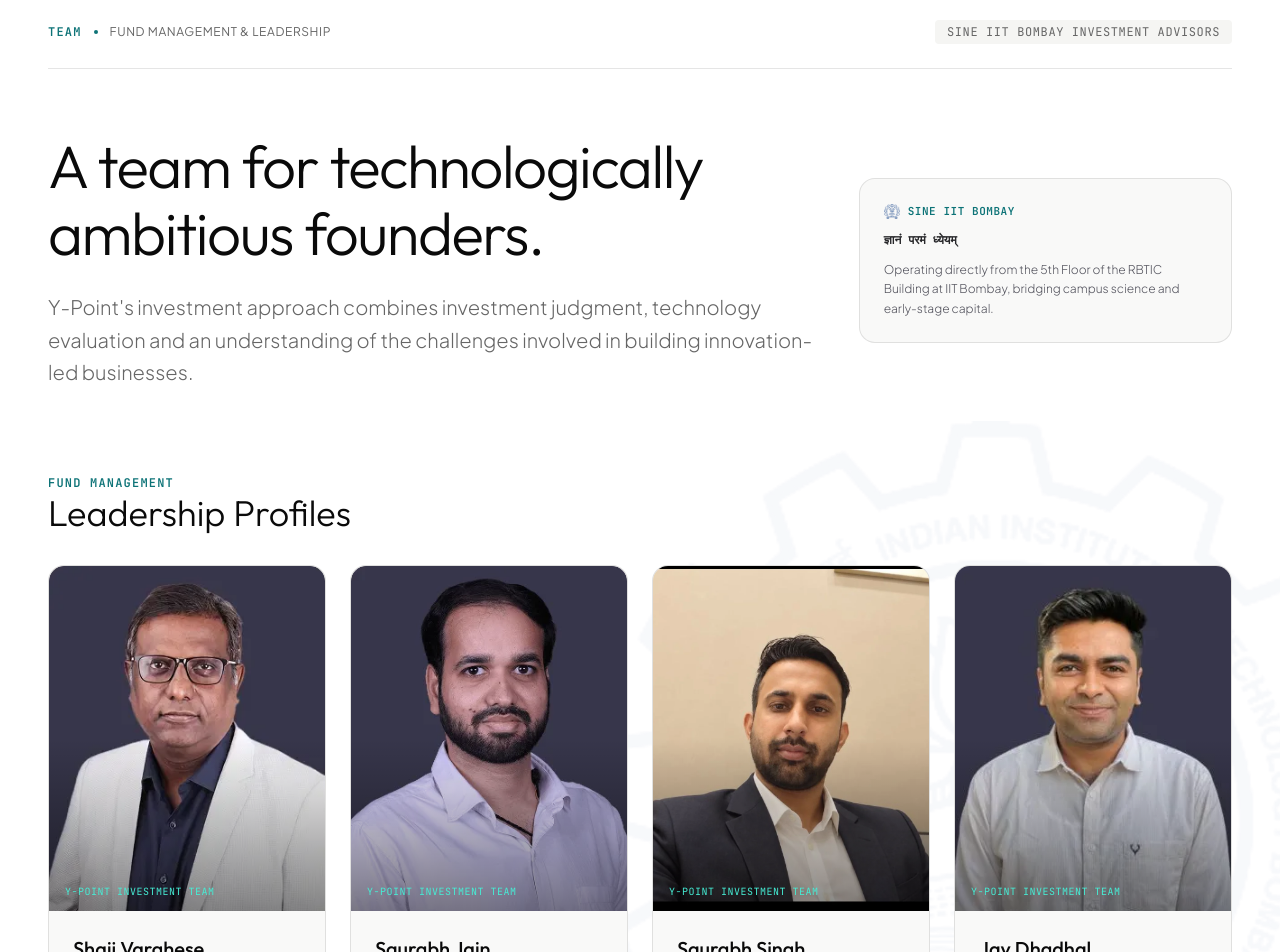
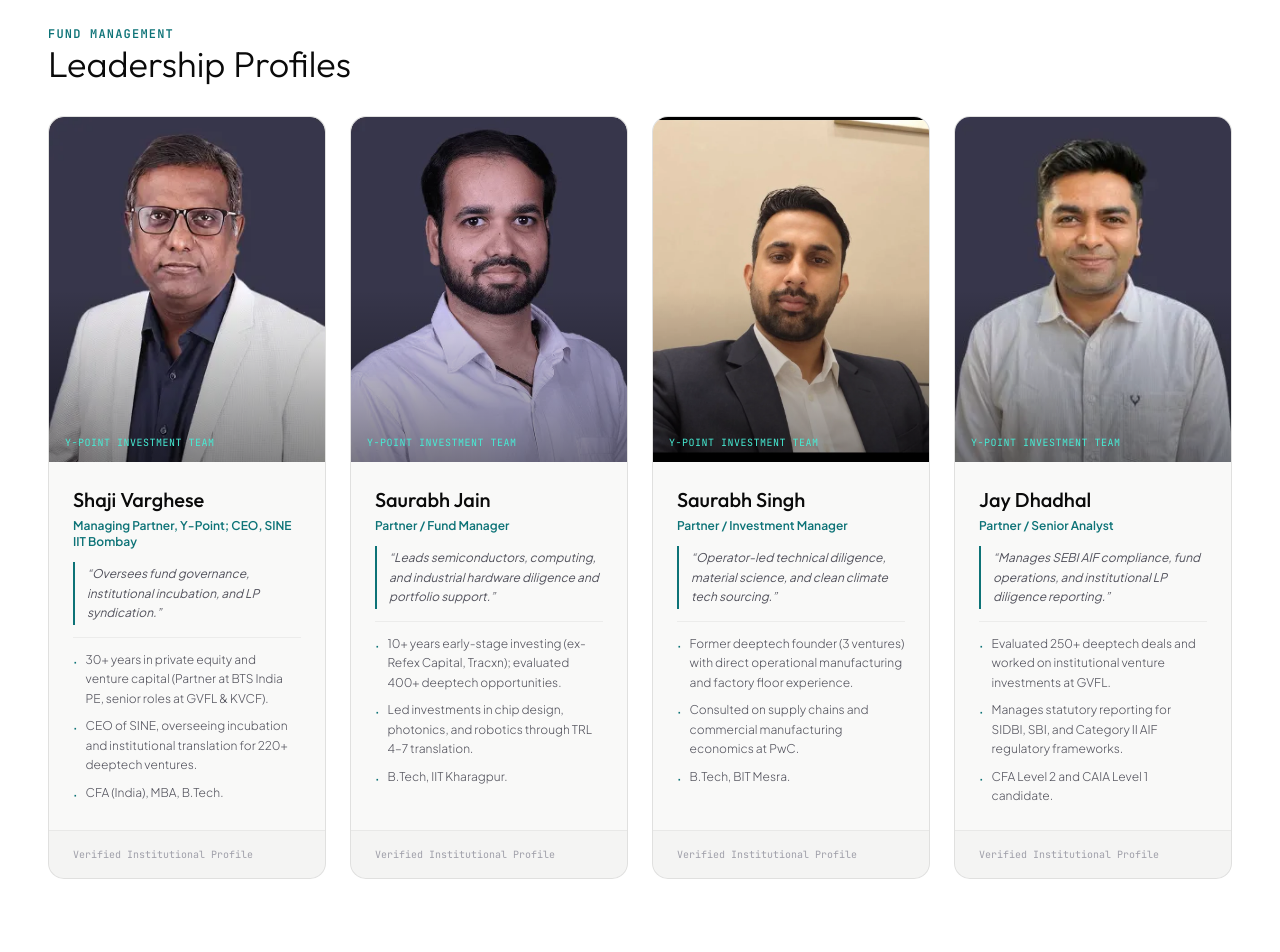
Before and after one commit to Ankit-singh-dot/y-point, a Next.js app in the folder my-app/: page /team in a window 1280 px wide. Shown: the part 140-1092 px from the top of the page. Built offline with nearby package versions, Linux system fonts and the light colour scheme.

Commit message:
imcegh_impoveement app/components/TeamSection.tsx

```diff
--- a/my-app/app/components/TeamSection.tsx
+++ b/my-app/app/components/TeamSection.tsx
@@ -63,69 +63,10 @@ export default function TeamSection() {
 
   return (
     <section id="team" className="relative py-24 sm:py-32 bg-white dark:bg-[#0A0A0A] text-[#0A0A0A] dark:text-white overflow-hidden">
-      {/* Subtle IIT Bombay Crest Watermark in Background */}
-      <div
-        className="absolute -right-28 top-1/4 pointer-events-none select-none opacity-[0.03] dark:opacity-[0.04] w-[450px] h-[450px] sm:w-[650px] sm:h-[650px] lg:w-[800px] lg:h-[800px]"
-        aria-hidden="true"
-      >
-        <Image
-          src="/iitb/iitb-logo.webp"
-          alt=""
-          fill
-          className="object-contain"
-        />
-      </div>
 
       <div className="relative max-w-7xl mx-auto px-4 sm:px-8 lg:px-12">
 
-        {/* SUBTLE BREADCRUMB HEADER */}
-        <div className="flex flex-wrap items-center justify-between gap-4 border-b border-[#E5E5E5] dark:border-white/10 pb-6 mb-12 sm:mb-16">
-          <div className="flex items-center gap-3">
-            <span className="font-mono text-xs uppercase tracking-widest text-[#0D7377] font-semibold">
-              Team
-            </span>
-            <span className="h-1 w-1 rounded-full bg-[#0D7377]" />
-            <span className="font-sans text-xs uppercase tracking-wider text-[#666666] dark:text-zinc-400">
-              Fund Management &amp; Leadership
-            </span>
-          </div>
 
-          <div className="font-mono text-[11px] sm:text-xs tracking-wider text-[#666666] dark:text-zinc-400 bg-[#F5F5F3] dark:bg-white/5 px-3 py-1 rounded">
-            SINE IIT BOMBAY INVESTMENT ADVISORS
-          </div>
-        </div>
-
-        {/* HERO TITLE & INTRO WITH SINE ANCHOR */}
-        <div className="grid grid-cols-1 lg:grid-cols-12 gap-8 items-center mb-16 sm:mb-20">
-          <div className="lg:col-span-8 space-y-6">
-            <h1 className="font-display font-light text-3xl sm:text-5xl lg:text-6xl tracking-tight leading-[1.12]">
-              A team for technologically ambitious founders.
-            </h1>
-            <p className="font-sans font-light text-lg sm:text-xl text-[#666666] dark:text-zinc-300 leading-relaxed max-w-3xl">
-              Y-Point&apos;s investment approach combines investment judgment, technology evaluation and an understanding of the challenges involved in building innovation-led businesses.
-            </p>
-          </div>
-
-          {/* Institutional Anchor Badge */}
-          <div className="lg:col-span-4">
-            <div className="p-6 rounded-2xl border border-black/10 dark:border-white/10 bg-[#F9F9F8] dark:bg-[#0c0f16] space-y-3">
-              <div className="flex items-center gap-2">
-                <div className="relative h-4 w-4 shrink-0">
-                  <Image src="/iitb/iitb-logo.webp" alt="" fill className="object-contain" />
-                </div>
-                <span className="font-mono text-[11px] uppercase tracking-wider text-[#0D7377] dark:text-[#00E5A3] font-semibold">
-                  SINE IIT Bombay
-                </span>
-              </div>
-              <div className="font-mono text-xs text-zinc-800 dark:text-zinc-200 font-bold">
-                ज्ञानं परमं ध्येयम्
-              </div>
-              <p className="font-sans text-xs text-zinc-600 dark:text-zinc-400 font-light leading-relaxed">
-                Operating directly from the 5th Floor of the RBTIC Building at IIT Bombay, bridging campus science and early-stage capital.
-              </p>
-            </div>
-          </div>
-        </div>
 
         {/* 1. FUND MANAGEMENT TEAM GRID */}
         <div className="mb-24 space-y-8">
@@ -198,10 +139,6 @@ export default function TeamSection() {
 
         {/* 2. INVESTMENT COMMITTEE NOTICE (Direct from Document) */}
         <div className="relative p-8 sm:p-12 rounded-2xl border border-black/10 dark:border-white/10 bg-[#FBFBFB] dark:bg-[#0c0f16] space-y-4 mb-24 overflow-hidden shadow-sm">
-          {/* Transparent Crest Watermark - Zero hard cutoff edges */}
-          <div className="absolute -right-10 -bottom-10 w-64 h-64 pointer-events-none select-none opacity-[0.035] dark:opacity-[0.045]">
-            <Image src="/iitb/iitb-logo.webp" alt="" fill className="object-contain" />
-          </div>
 
           <div className="relative space-y-2">
             <span className="font-mono text-xs uppercase tracking-widest text-[#0D7377] dark:text-[#00E5A3] font-semibold">
```
